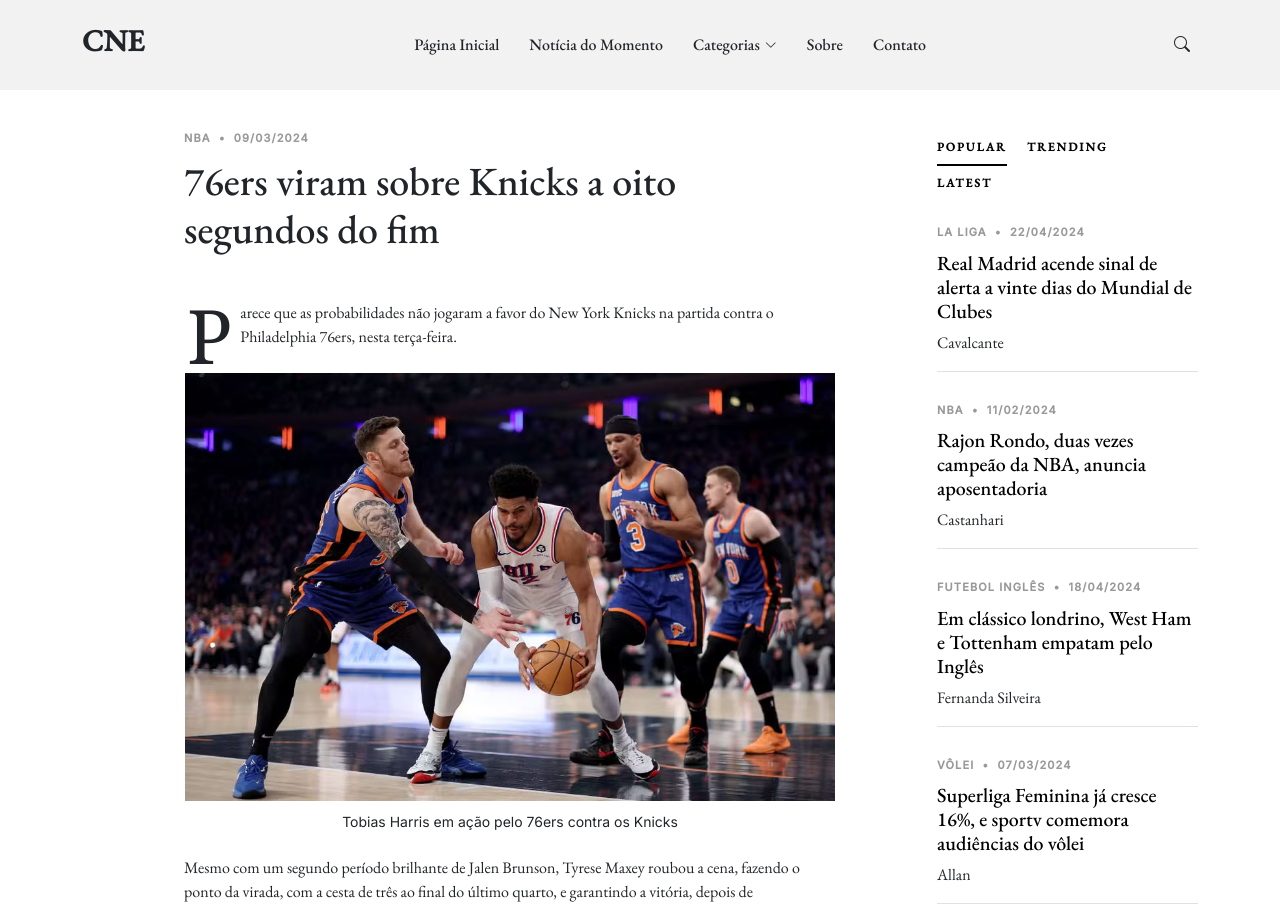
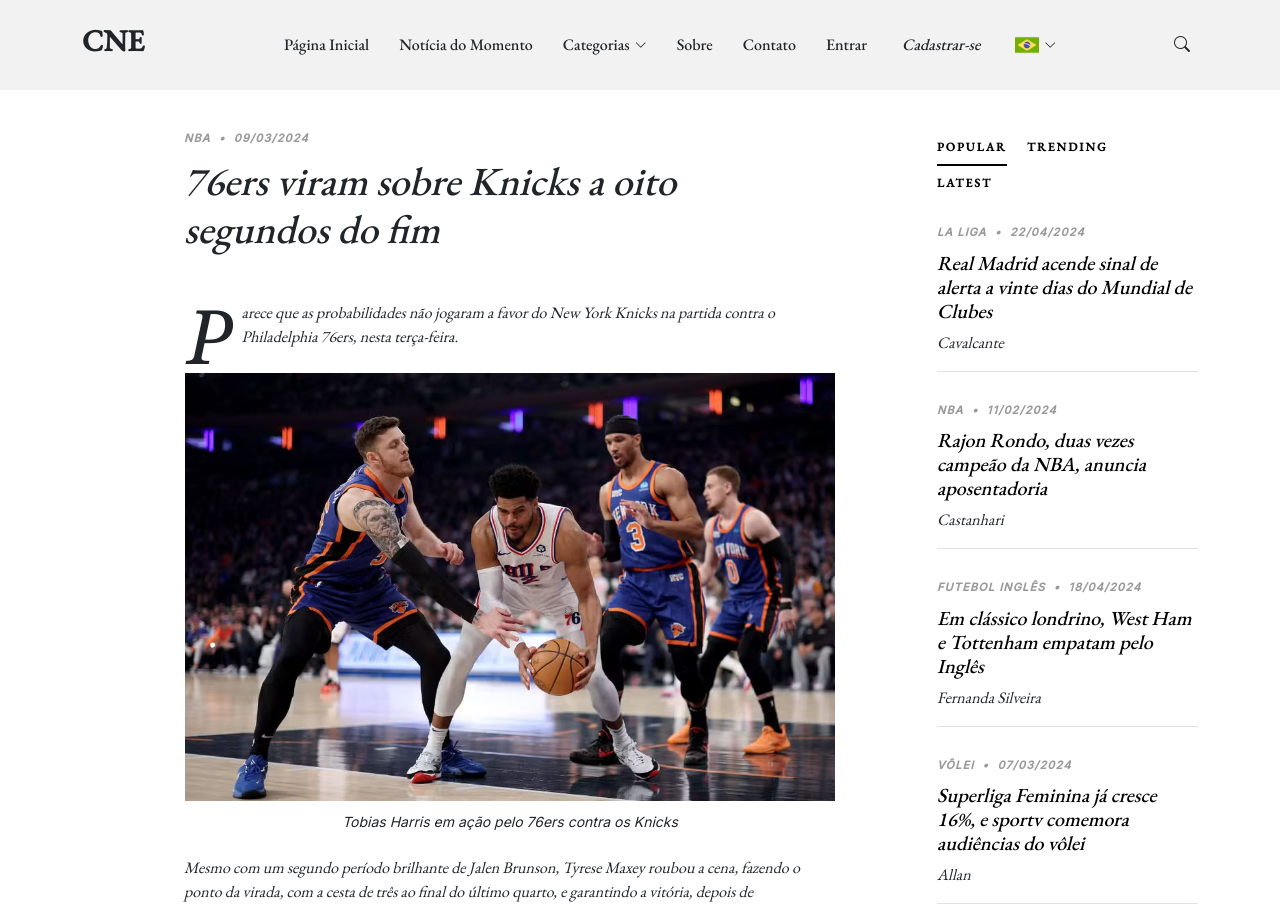
Before and after one commit to igorluigi2003/Projeto_Nivaldo-main, a plain HTML site: page 76ers.html in a window 1280 px wide. Shown: the top 907 px of the page. Drawn offline with nearby package versions, Linux system fonts and the light colour scheme; a web font is replaced by a local one.

Commit message:
Login/idioma

```diff
--- a/76ers.html
+++ b/76ers.html
@@ -66,7 +66,21 @@
 
           <li><a href="about.html">Sobre</a></li>
           <li><a href="contact.html">Contato</a></li>
+
+
+        <ul>
+          <li><a>Entrar<i class="btn.btn-primary"></a></li>
+          <li><a>Cadastrar-se<i class="btn.btn-primary"></a></li>
         </ul>
+
+        <li class="dropdown"><a><img src="assets/img/IconBR.png" class="icon"><i class="bi bi-chevron-down dropdown-indicator"></i></a>
+          <ul>
+            <li><a href="futebol.html">English</a></li>
+            <li><a href="basquetebol.html">Español</a></li>
+            <li><a href="voleibol.html">普通话</a></li>
+          </ul>
+        </li>
+      </ul>
       </nav><!-- .navbar -->
 
       <div class="position-relative">
--- a/assets/css/main.css
+++ b/assets/css/main.css
@@ -209,6 +209,11 @@ section {
 
 section {
   scroll-margin-top: 70px;
+}
+
+.icon {
+  width: 24px; /* Largura desejada */
+  height: 24px; /* Altura desejada */
 }
 
 /*--------------------------------------------------------------
```
Also changed, not shown: index.html (+19 -1 lines), assets/img/Cristianopunhetinha.png.webp (added), assets/img/IconBR.png (added).
